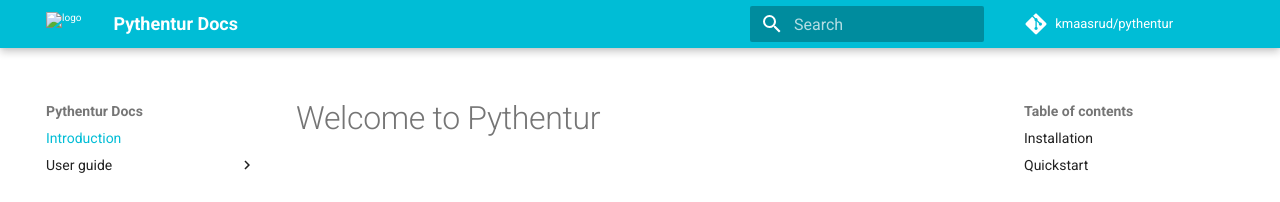
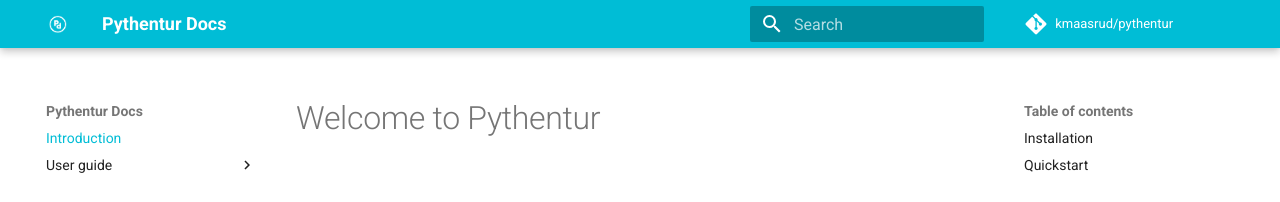
Before and after one commit to kmaasrud/pythentur, an MkDocs documentation site: the page built from docs/index.md, in a window 1280 px wide. Shown: the top 202 px of the page. Built offline with MkDocs 1.6.1 and Material for MkDocs 9.7.7, drawn with Linux system fonts in a browser that asks for light colours; comment, search, counter and statistics services are not loaded; old or Windows-style settings are respelled for this version of MkDocs.

Commit message:
Updated docs

```diff
--- a/mkdocs.yml
+++ b/mkdocs.yml
@@ -4,7 +4,7 @@ plugins:
 
 theme:
   name: material
-  logo: 'assets/logo.png'
+  logo: 'images/logo.png'
   palette:
     primary: cyan
 
```
Also changed, not shown: docs/images/logo.png (added).
